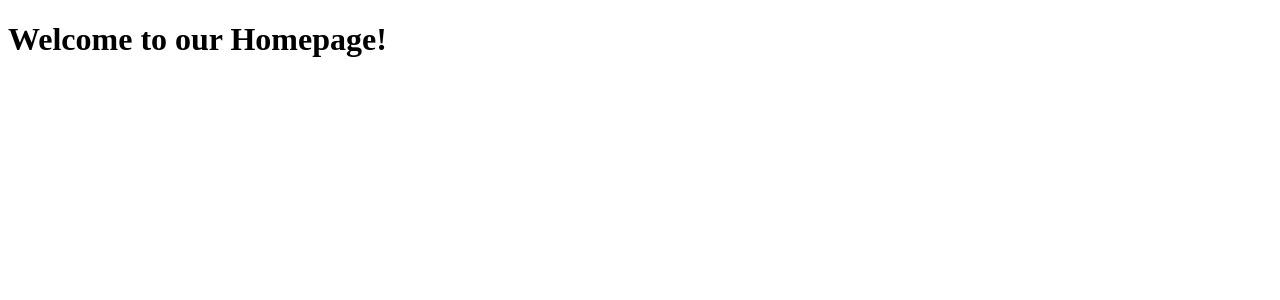
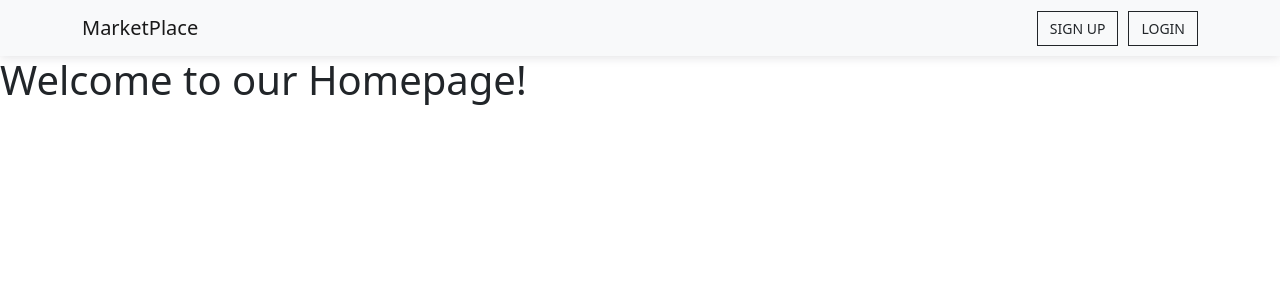
Before and after one commit to nykooi1/mp, a React (Create React App) app in the folder marketplace/site/: page / in a window 1280 px wide. Shown: the top 300 px of the page. Built offline with nearby package versions, Linux system fonts and the light colour scheme.

Commit message:
added navbar

```diff
--- a/marketplace/site/package.json
+++ b/marketplace/site/package.json
@@ -6,7 +6,11 @@
     "@testing-library/jest-dom": "^5.16.5",
     "@testing-library/react": "^13.4.0",
     "@testing-library/user-event": "^13.5.0",
+    "bootstrap": "^5.2.3",
+    "jquery": "^3.7.0",
+    "popper.js": "^1.16.1",
     "react": "^18.2.0",
+    "react-bootstrap": "^2.7.4",
     "react-dom": "^18.2.0",
     "react-dropzone": "^14.2.3",
     "react-hook-form": "^7.43.9",
--- a/marketplace/site/src/App.js
+++ b/marketplace/site/src/App.js
@@ -1,9 +1,11 @@
 import AddItem from "./formComponents/AddItem"
 import Main from "./Main"
+import NavBar from "./navbar"
 
 function App() {
   return (
     <div>
+      <NavBar />
       <Main />
     </div>
   );
--- /dev/null
+++ b/marketplace/site/src/global.css
@@ -0,0 +1,5 @@
+.btn{
+    border-radius: 0 !important;
+    font-size: 14px !important;
+    font-weight: 500 !important;
+}
--- a/marketplace/site/src/index.js
+++ b/marketplace/site/src/index.js
@@ -1,6 +1,10 @@
 import React from 'react';
 import { createRoot } from 'react-dom/client';
 import App from './App';
+import 'bootstrap/dist/css/bootstrap.min.css';
+import 'bootstrap/dist/js/bootstrap.bundle.min';
+import $ from 'jquery';
+import Popper from 'popper.js';
 
 const container = document.getElementById("root");
 const root = createRoot(container);
--- /dev/null
+++ b/marketplace/site/src/navbar.css
@@ -0,0 +1,8 @@
+.navbar{
+    background-color: #fff !important;
+    box-shadow: rgba(100, 100, 111, 0.2) 0px 1px 10px 0px;
+}
+
+.signUpBtn{
+    margin-right: 10px;
+}
--- /dev/null
+++ b/marketplace/site/src/navbar.js
@@ -0,0 +1,25 @@
+import Container from 'react-bootstrap/Container';
+import Nav from 'react-bootstrap/Nav';
+import Navbar from 'react-bootstrap/Navbar';
+import Button from 'react-bootstrap/Button'
+import "./navbar.css";
+import "./global.css";
+
+function NavBar() {
+  return (
+    <Navbar bg="light" expand="lg">
+      <Container>
+        <Navbar.Brand href="/">MarketPlace</Navbar.Brand>
+        <Navbar.Toggle aria-controls="basic-navbar-nav" />
+        <Navbar.Collapse id="basic-navbar-nav">
+          <Nav className="ms-auto">
+            <Button href="/SignUp" className="signUpBtn" variant="outline-dark">SIGN UP</Button>
+            <Button href="/LogIn" className="logInBtn" variant="outline-dark">LOGIN</Button>
+          </Nav>
+        </Navbar.Collapse>
+      </Container>
+    </Navbar>
+  );
+}
+
+export default NavBar;
```
